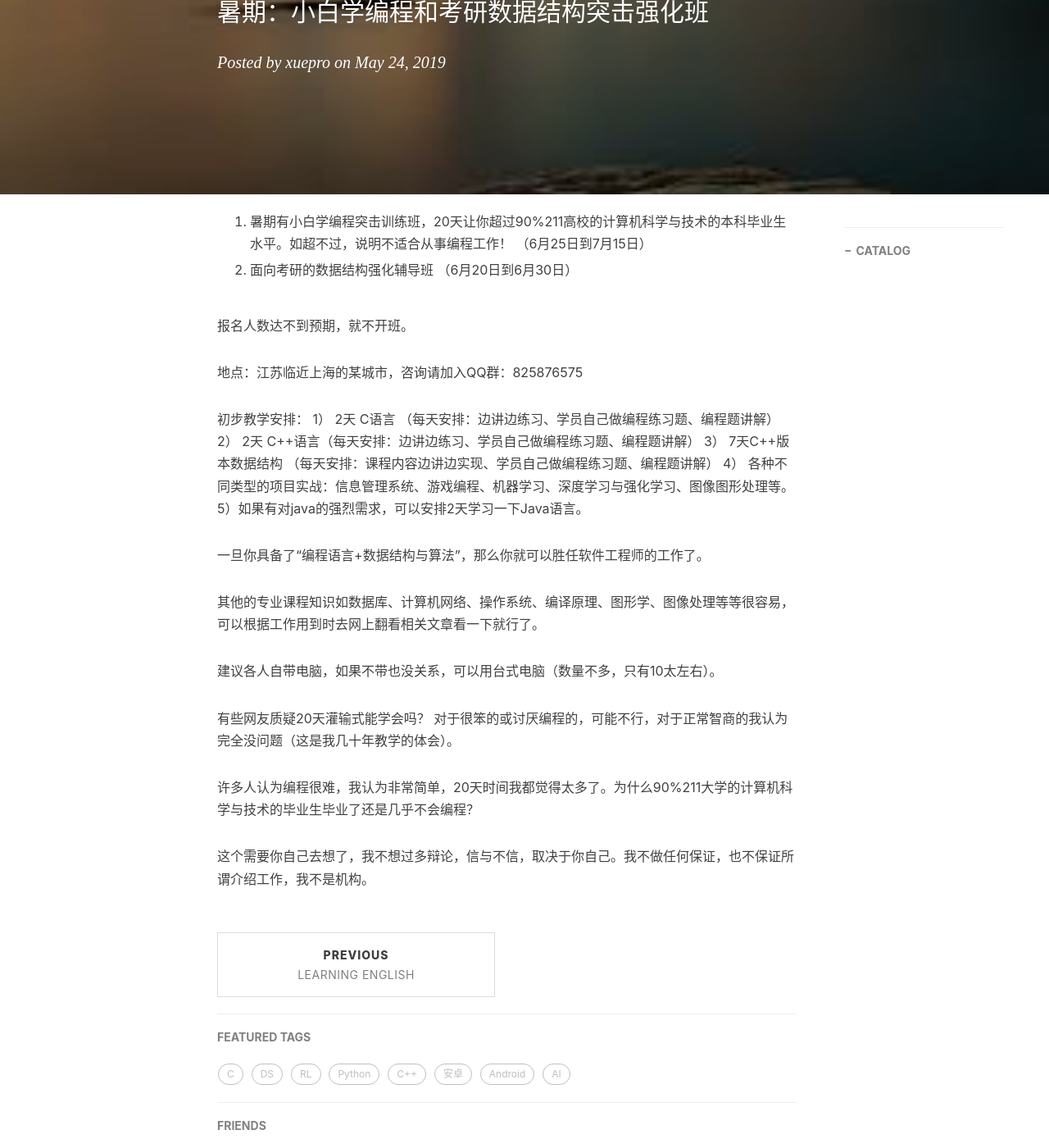
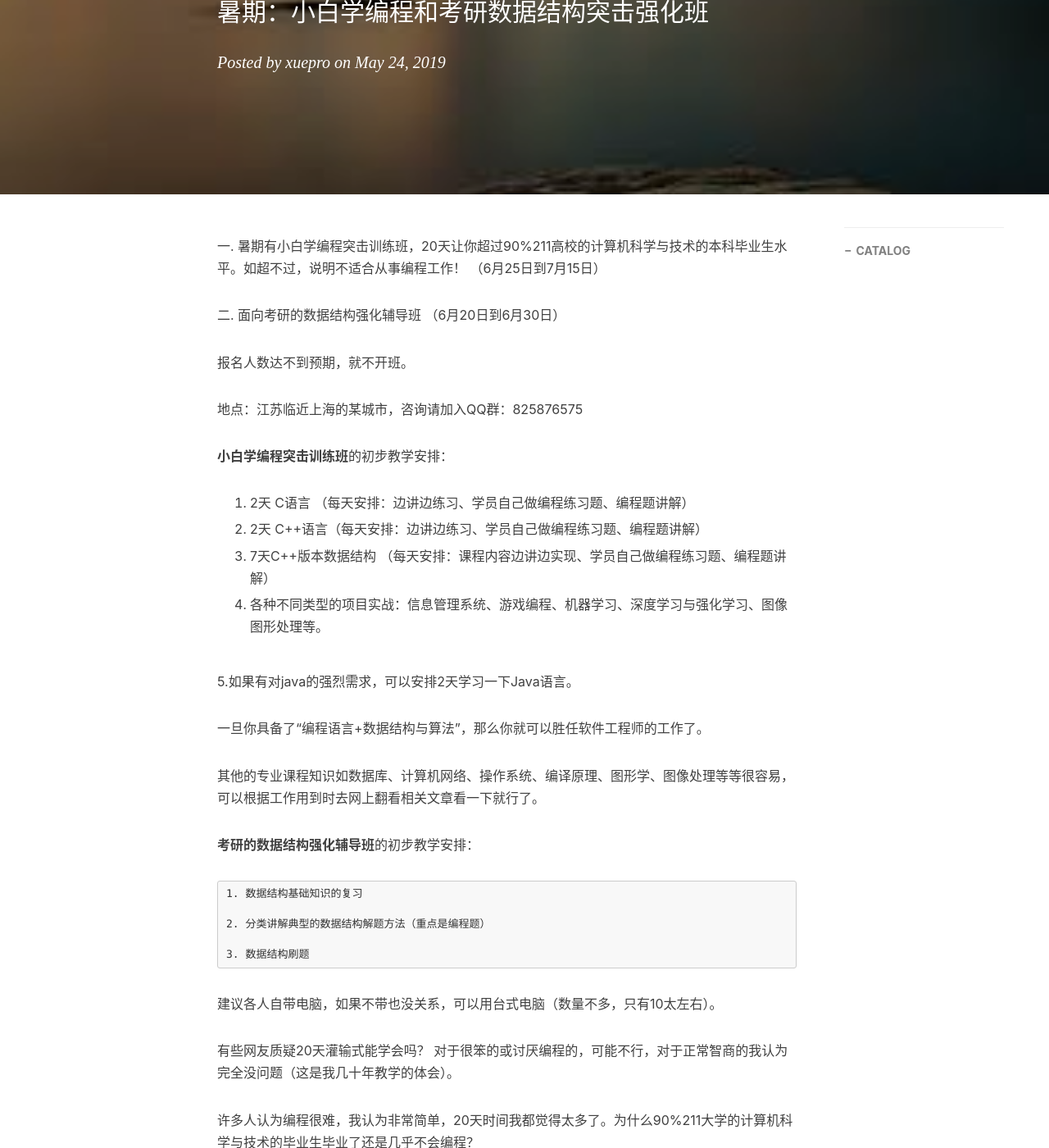
Before and after one commit to xuepro/xuepro.github.io, a Jekyll site: the page built from _posts/2019-05-25-暑期：小白学编程和考研数据结构突击强化班 .md, in a window 1280 px wide and 1400 px high, scrolled down 346 px. Shown: the whole window at 82% size. Built offline with Jekyll 4.4.1, drawn with Linux system fonts in a browser that asks for light colours; nearby versions of some CDN libraries; comment, search, counter and statistics services are not loaded.

Commit message:
Update 2019-05-25-暑期：小白学编程和考研数据结构突击强化班 .md

```diff
--- a/_posts/2019-05-25-暑期：小白学编程和考研数据结构突击强化班 .md
+++ b/_posts/2019-05-25-暑期：小白学编程和考研数据结构突击强化班 .md
@@ -13,26 +13,40 @@ tags:
 ---
 
 
-1. 暑期有小白学编程突击训练班，20天让你超过90%211高校的计算机科学与技术的本科毕业生水平。如超不过，说明不适合从事编程工作！
+一. 暑期有小白学编程突击训练班，20天让你超过90%211高校的计算机科学与技术的本科毕业生水平。如超不过，说明不适合从事编程工作！
 （6月25日到7月15日）
 
-2. 面向考研的数据结构强化辅导班
+二. 面向考研的数据结构强化辅导班
 （6月20日到6月30日）
 
 报名人数达不到预期，就不开班。
 
 地点：江苏临近上海的某城市，咨询请加入QQ群：825876575
 
-初步教学安排：
-  1） 2天 C语言 （每天安排：边讲边练习、学员自己做编程练习题、编程题讲解）
-  2） 2天 C++语言（每天安排：边讲边练习、学员自己做编程练习题、编程题讲解）
-  3） 7天C++版本数据结构 （每天安排：课程内容边讲边实现、学员自己做编程练习题、编程题讲解）
-  4） 各种不同类型的项目实战：信息管理系统、游戏编程、机器学习、深度学习与强化学习、图像图形处理等。
-  5）如果有对java的强烈需求，可以安排2天学习一下Java语言。
+**小白学编程突击训练班**的初步教学安排：
+
+  1. 2天 C语言 （每天安排：边讲边练习、学员自己做编程练习题、编程题讲解）
+
+  2. 2天 C++语言（每天安排：边讲边练习、学员自己做编程练习题、编程题讲解）
+
+  3. 7天C++版本数据结构 （每天安排：课程内容边讲边实现、学员自己做编程练习题、编程题讲解）
+
+  4. 各种不同类型的项目实战：信息管理系统、游戏编程、机器学习、深度学习与强化学习、图像图形处理等。
+
+  5.如果有对java的强烈需求，可以安排2天学习一下Java语言。
 
 一旦你具备了“编程语言+数据结构与算法”，那么你就可以胜任软件工程师的工作了。
 
 其他的专业课程知识如数据库、计算机网络、操作系统、编译原理、图形学、图像处理等等很容易，可以根据工作用到时去网上翻看相关文章看一下就行了。
+
+ **考研的数据结构强化辅导班**的初步教学安排：
+
+    1. 数据结构基础知识的复习
+
+    2. 分类讲解典型的数据结构解题方法（重点是编程题）
+
+    3. 数据结构刷题
+
 
 建议各人自带电脑，如果不带也没关系，可以用台式电脑（数量不多，只有10太左右）。
 
```
